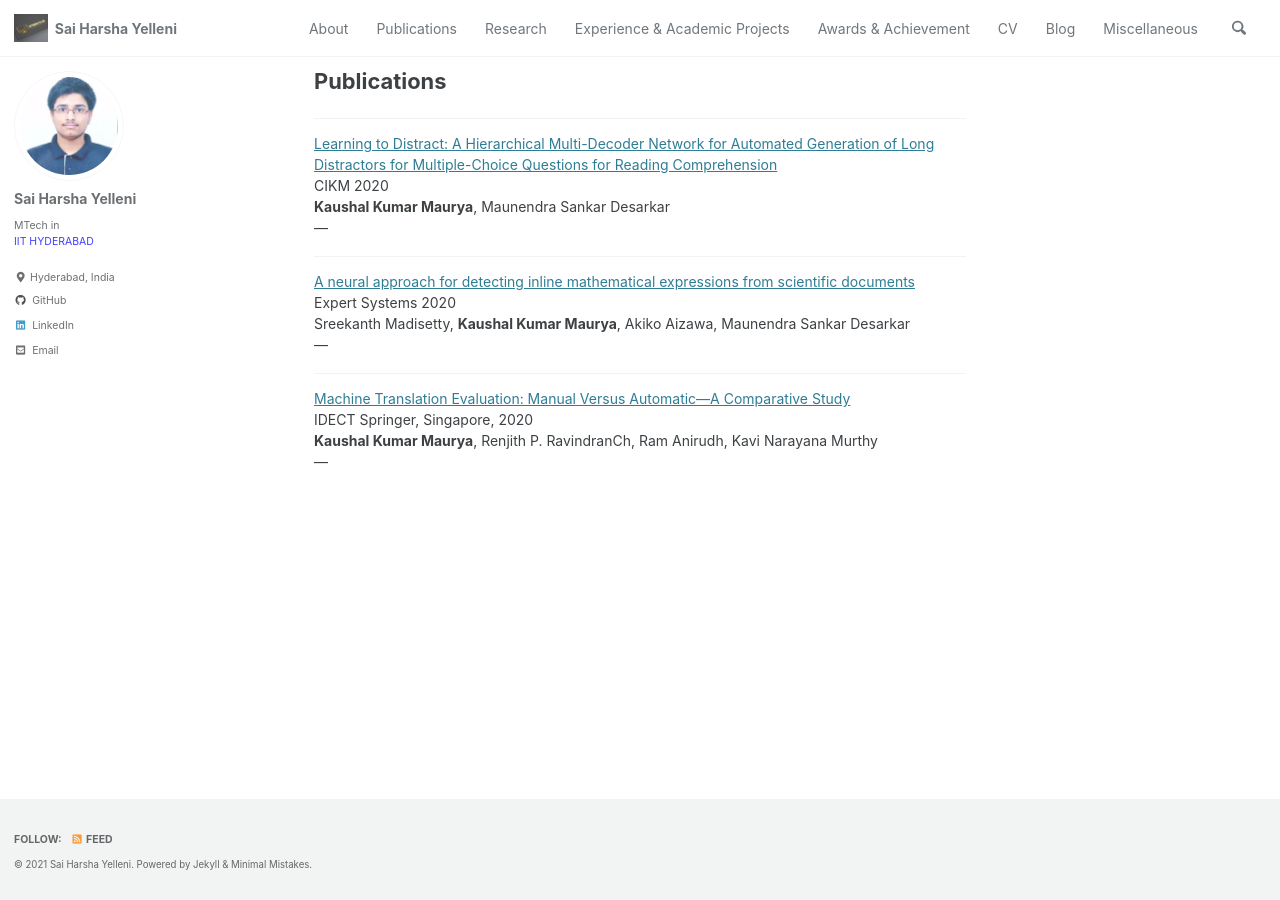
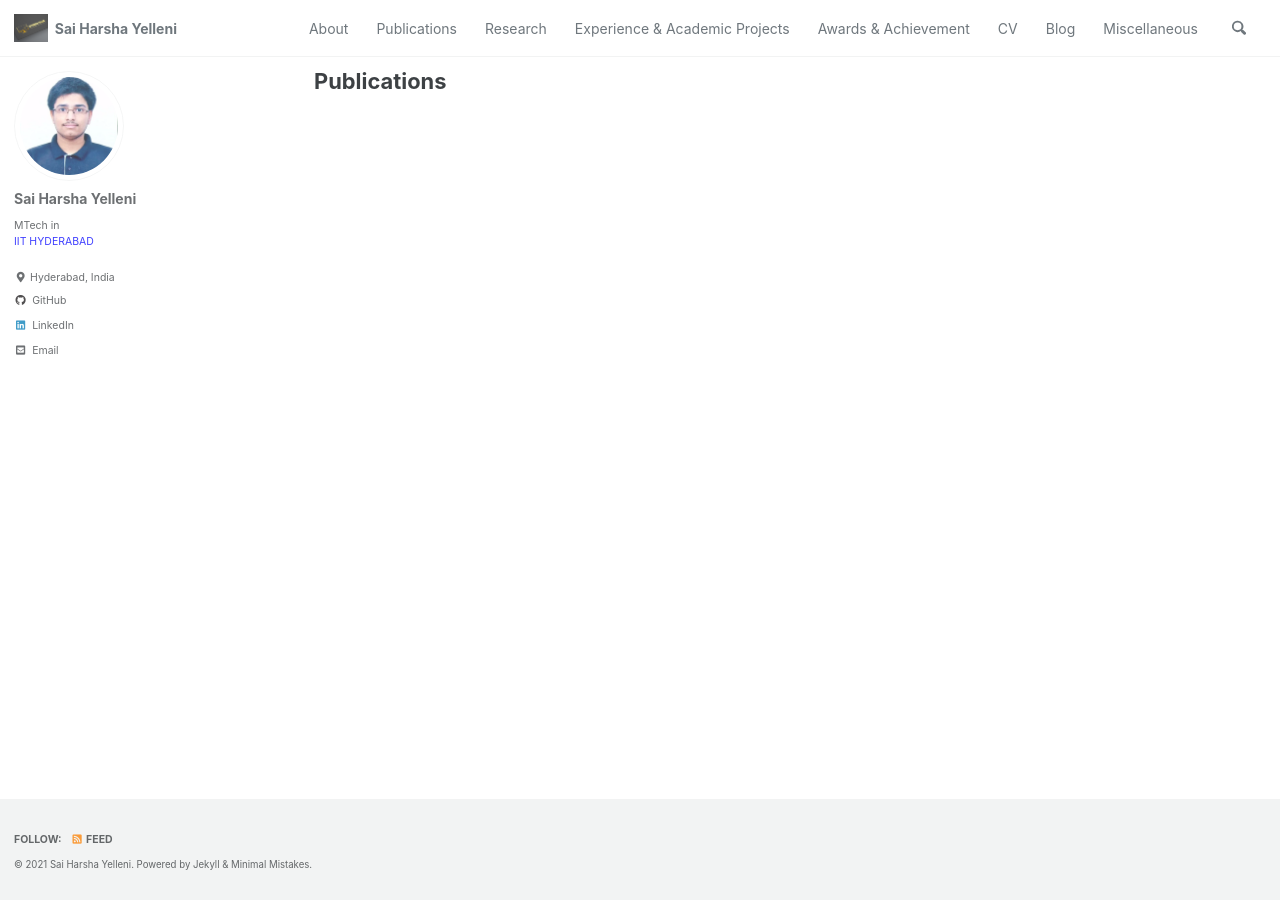
Before and after one commit to harshayelleni/harshayelleni.github.io, a Jekyll site: the page built from _pages/publications.md, in a window 1280 px wide. Built offline with Jekyll 4.4.1, drawn with Linux system fonts in a browser that asks for light colours; cached includes are drawn as plain includes.

```diff
--- a/_pages/publications.md
+++ b/_pages/publications.md
@@ -2,21 +2,3 @@
 title: "Publications"
 permalink: /publications/
 ---
-
----
-[Learning to Distract: A Hierarchical Multi-Decoder Network for Automated Generation of Long Distractors for Multiple-Choice Questions for Reading Comprehension](https://dl.acm.org/doi/pdf/10.1145/3340531.3411997?casa_token=AoVnsgDlMFwAAAAA:kF_UUAv4dl03chWfV1SP1q91bCtilH0-U3hBHl-Utjf6O61Ykgw4S_2Luo1HS0bmB20pZrfVHM0l)
-CIKM 2020
-**Kaushal Kumar Maurya**, Maunendra Sankar Desarkar
----
-
----
-[A neural approach for detecting inline mathematical expressions from scientific documents](https://onlinelibrary.wiley.com/doi/abs/10.1111/exsy.12576)
-Expert Systems 2020
-Sreekanth Madisetty, **Kaushal Kumar Maurya**, Akiko Aizawa, Maunendra Sankar Desarkar
----
-
----
-[Machine Translation Evaluation: Manual Versus Automatic—A Comparative Study](https://link.springer.com/chapter/10.1007/978-981-15-1097-7_45)
-IDECT Springer, Singapore, 2020
-**Kaushal Kumar Maurya**, Renjith P. RavindranCh, Ram Anirudh, Kavi Narayana Murthy
----
```
